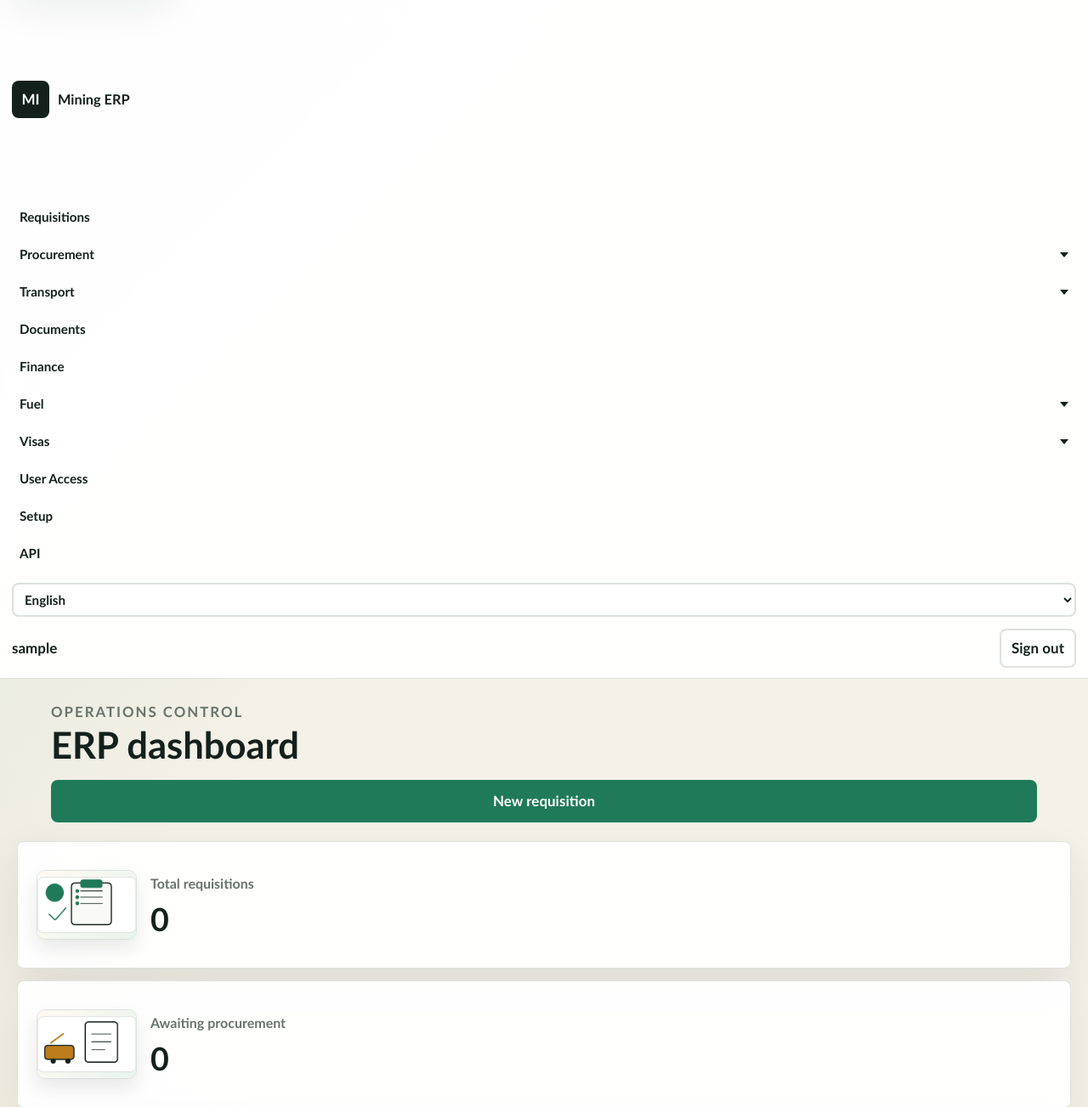
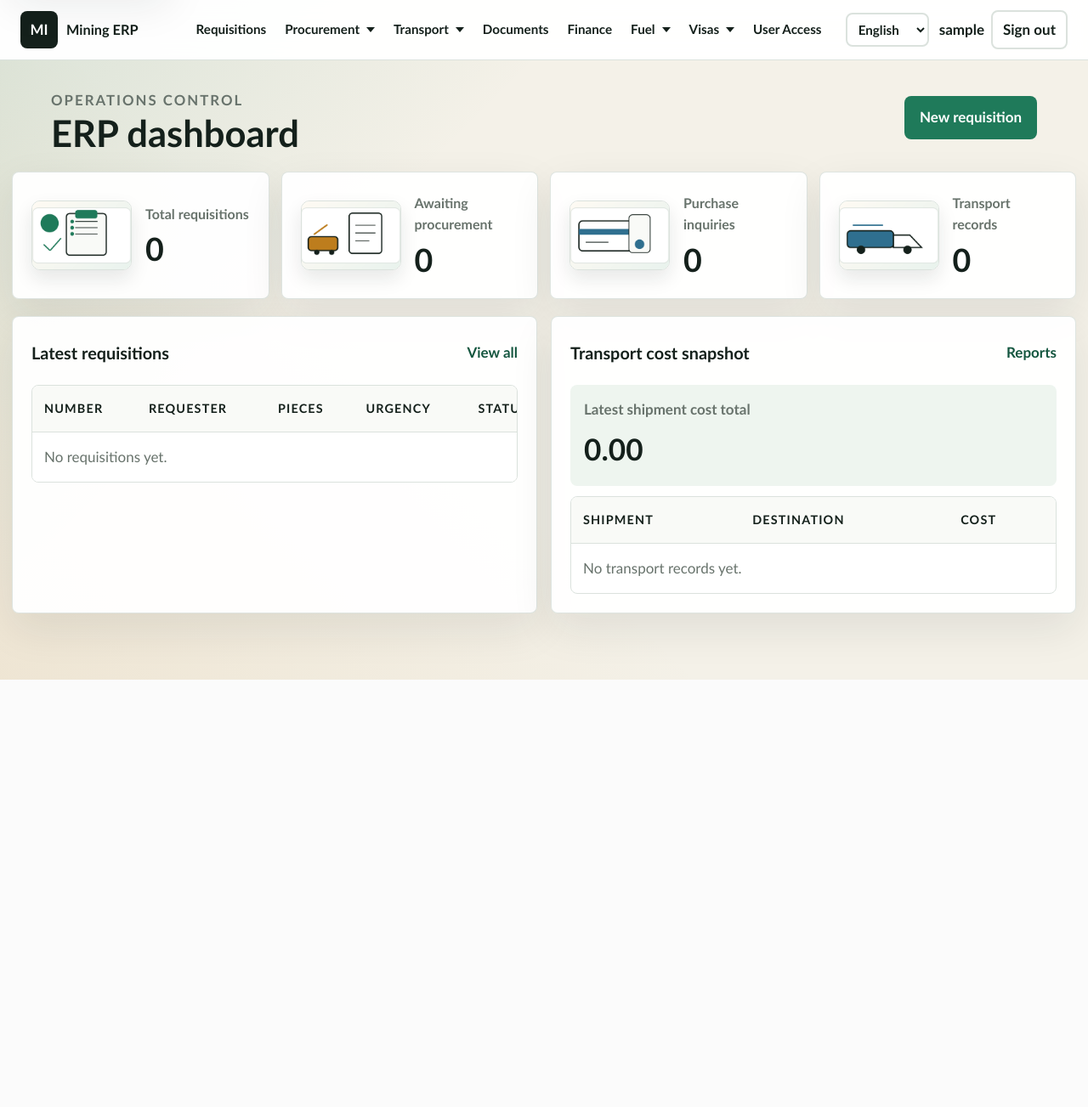
Before and after one commit to nekiwanuka/MINING_ERP, a Django app: page / in a window 1280 px wide. Shown: the top 1303 px of the page at 85% size. After the commit the page ends 800 px from the top, so only its background shows below. Run offline with Django 5.2, Linux system fonts and the light colour scheme; the visitor is signed in with stand-in values (Sample User, id 1); data comes from the database, SQL or seed files in the repository; data that the repository does not hold is empty.

Commit message:
Fix desktop responsive header layout

```diff
--- a/static/css/app.css
+++ b/static/css/app.css
@@ -101,7 +101,7 @@ button, input, select, textarea { font: inherit; }
 .brand-copy { display: grid; gap: 1px; line-height: 1.1; }
 .brand-copy strong { font-size: 1.02rem; overflow-wrap: anywhere; }
 .brand-copy small { color: var(--muted); font-size: 0.8rem; font-weight: 700; overflow-wrap: anywhere; }
-.top-nav { display: flex; gap: 4px; align-items: center; flex: 1; flex-wrap: nowrap; justify-content: center; min-width: 0; }
+.top-nav { display: flex; gap: 4px; align-items: center; flex: 1 1 auto; flex-wrap: nowrap; justify-content: flex-start; min-width: 0; overflow-x: auto; scrollbar-width: thin; }
 .top-nav a, .nav-group > summary {
     display: inline-flex;
     align-items: center;
@@ -156,8 +156,9 @@ button, input, select, textarea { font: inherit; }
     font-size: 0.95rem;
     font-weight: 800;
 }
+.language-form { flex: 0 0 auto; }
 
-.logout-form { display: flex; align-items: center; gap: 8px; color: var(--muted); }
+.logout-form { display: flex; align-items: center; flex: 0 0 auto; gap: 8px; color: var(--muted); }
 .current-user { font-weight: 800; color: var(--ink); }
 .logout-form button, .secondary-button {
     display: inline-flex;
@@ -543,10 +544,11 @@ tbody tr:last-child td { border-bottom: 0; }
 .error-card .primary-button { justify-self: center; border-color: #f48120; border-radius: 4px; background: #f48120; color: #fff; }
 .error-card .primary-button:hover { border-color: #d86500; background: #d86500; }
 
-@media (max-width: 1400px) {
+@media (max-width: 900px) {
     .login-body { padding: 20px 14px; }
     .login-shell { min-height: auto; }
-    .app-header, .page-heading { align-items: flex-start; flex-direction: column; }
+    .app-header { padding: 10px 14px; }
+    .page-heading { align-items: flex-start; flex-direction: column; }
     .form-page-heading { align-items: center; }
     .requisition-heading { align-items: center; }
     .metric-grid, .two-column, .workflow-grid, .report-grid, .form-grid, .requisition-summary-grid { grid-template-columns: 1fr; }
@@ -555,15 +557,6 @@ tbody tr:last-child td { border-bottom: 0; }
     .search-form, .process-summary-grid, .process-columns, .list-filter-form, .list-filter-form-wide { grid-template-columns: 1fr; }
     .procurement-search-form { grid-template-columns: 1fr; }
     .page-shell { width: min(100% - 20px, 1240px); margin-top: 18px; }
-    .top-nav { width: 100%; align-items: stretch; flex-direction: column; }
-    .top-nav a, .nav-group, .nav-group > summary { width: 100%; }
-    .nav-group { display: grid; }
-    .nav-group > summary { justify-content: space-between; }
-    .nav-submenu { position: static; width: 100%; min-width: 0; margin-top: 6px; box-shadow: none; background: var(--field); }
-    .nav-submenu a { padding-left: 18px; background: #fff; }
-    .app-header { gap: 14px; padding: 12px 14px; }
-    .language-form, .language-form select { width: 100%; }
-    .logout-form { width: 100%; justify-content: space-between; }
     .work-item { align-items: stretch; flex-direction: column; }
     .item-section-header, .form-actions { align-items: stretch; flex-direction: column; }
     .button-row, .list-filter-actions { width: 100%; align-items: stretch; flex-direction: column; }
@@ -577,6 +570,18 @@ tbody tr:last-child td { border-bottom: 0; }
     .po-document-grid { grid-template-columns: 1fr; }
     .primary-button, .secondary-button, .small-button { width: 100%; }
     .requisition-panel { padding: 16px; }
+}
+
+@media (max-width: 760px) {
+    .app-header { align-items: flex-start; flex-direction: column; gap: 14px; padding: 12px 14px; }
+    .top-nav { width: 100%; align-items: stretch; flex-direction: column; overflow-x: visible; }
+    .top-nav a, .nav-group, .nav-group > summary { width: 100%; }
+    .nav-group { display: grid; }
+    .nav-group > summary { justify-content: space-between; }
+    .nav-submenu { position: static; width: 100%; min-width: 0; margin-top: 6px; box-shadow: none; background: var(--field); }
+    .nav-submenu a { padding-left: 18px; background: #fff; }
+    .language-form, .language-form select { width: 100%; }
+    .logout-form { width: 100%; justify-content: space-between; }
 }
 
 @media (max-width: 620px) {
```
